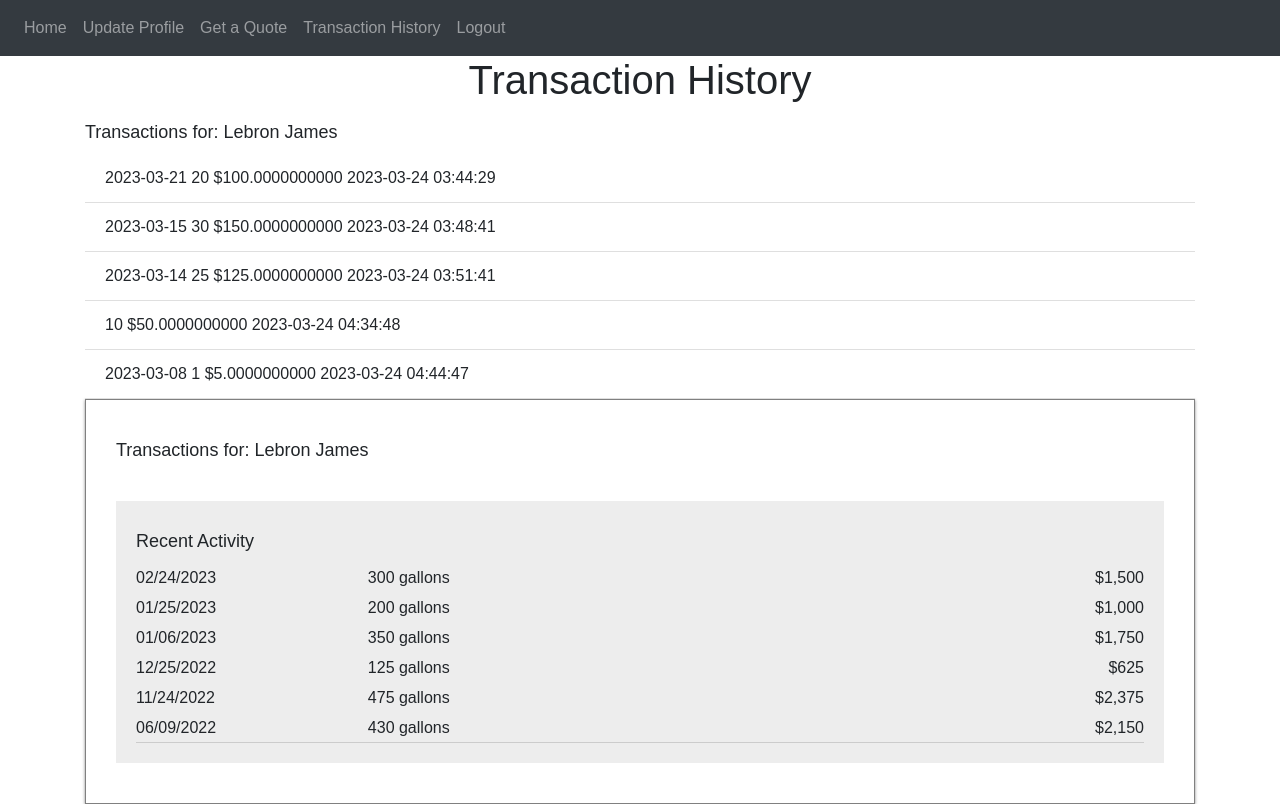
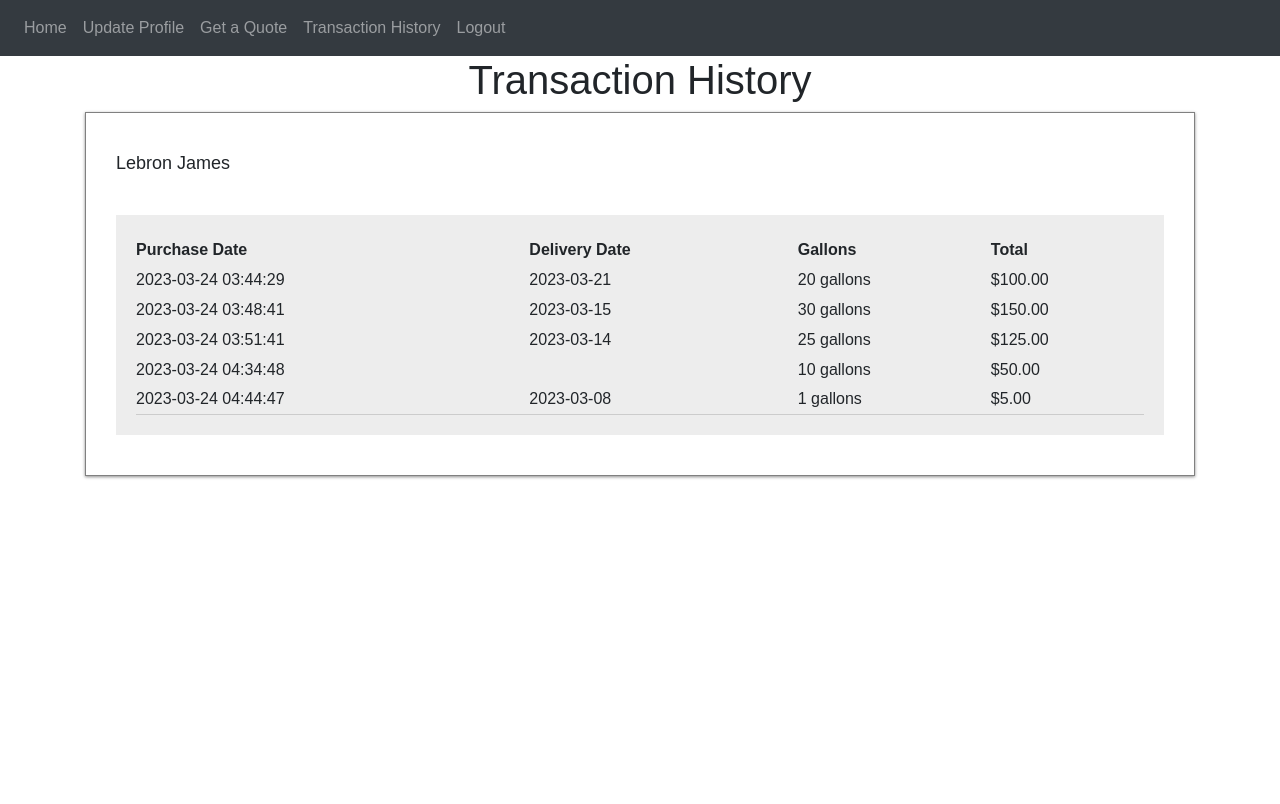
Before and after one commit to louWaldo/TempGroupProject, a Flask app: page /history in a window 1280 px wide. After the commit the page ends 479 px from the top, so only its background shows below. Run offline with Flask 2, Linux system fonts and the light colour scheme; a user stored in the database is signed in; data comes from the database, SQL or seed files in the repository; both versions use the stored data as it was after the commit; some libraries are stand-ins or nearby versions.

Commit message:
finsished formatting, fixed datetime issue

```diff
--- a/website/models.py
+++ b/website/models.py
@@ -32,7 +32,7 @@ class Note(db.Model):
 class Transaction(db.Model):
     id = db.Column(db.Integer, primary_key=True)
     gallons = db.Column(db.Integer)
-    total = db.Column(db.Numeric)
+    total = db.Column(db.Numeric(10,2))
     date = db.Column(db.DateTime(timezone=True), default=func.now())
     delivery_date = db.Column(db.String(20))
     user_id = db.Column(db.Integer, db.ForeignKey('user.id'))
--- a/website/templates/history.html
+++ b/website/templates/history.html
@@ -3,71 +3,30 @@
 
 {% block content %}
 <h1 align="center">Transaction History</h1>
-<div class="header">
-    <h3> Transactions for: {{current_user.fullName}} </h3>
-</div>
-<ul class="list-group list-group-flush" id="transactions">
-    {% for transaction in user.transactions %}
-    <li class="list-group-item">
-        {{transaction.delivery_date}}
-        {{transaction.gallons}}
-        ${{transaction.total}}
-        {{transaction.date}}
-    </li>
-    {% endfor %}
-</ul>
-
-
-
-
-
-
-
-<!-- above is the code for displaying notes, gotta translate this into displaying transactions -->
-
-
-
 
 <div class="history-container">
     <div class="header">
-        <h3> Transactions for: {{current_user.fullName}} </h3>
+        <h3>{{current_user.fullName}} </h3>
     </div>
     <div>
     </div>
     <div class="transactions">
-        <h3>Recent Activity</h3>
         <table>
             <tbody>
-                <tr class="transaction-row">
-                    <td class="transaction-date">02/24/2023</td>
-                    <td>300 gallons</td>
-                    <td class="transaction-amount">$1,500</td>
-                </tr>
-                <tr class="transaction-row">
-                    <td class="transaction-date">01/25/2023</td>
-                    <td>200 gallons</td>
-                    <td class="transaction-amount">$1,000</td>
-                </tr>
-                <tr class="transaction-row">
-                    <td class="transaction-date">01/06/2023</td>
-                    <td>350 gallons</td>
-                    <td class="transaction-amount">$1,750</td>
-                </tr>
-                <tr class="transaction-row">
-                    <td class="transaction-date">12/25/2022</td>
-                    <td>125 gallons</td>
-                    <td class="transaction-amount">$625</td>
-                </tr>
-                <tr class="transaction-row">
-                    <td class="transaction-date">11/24/2022</td>
-                    <td>475 gallons</td>
-                    <td class="transaction-amount">$2,375</td>
-                </tr>
-                <tr class="transaction-row">
-                    <td class="transaction-date">06/09/2022</td>
-                    <td>430 gallons</td>
-                    <td class="transaction-amount">$2,150</td>
-                </tr>
+            <tr class="transaction-row">
+                <td><strong>Purchase Date</strong></td>
+                <td><strong>Delivery Date</strong></td>
+                <td><strong>Gallons</strong></td>
+                <td><strong>Total</strong></td>
+            </tr>
+            {% for transaction in user.transactions %}
+            <tr class="transaction-row">
+                <td>{{transaction.date}}</td>
+                <td>{{transaction.delivery_date}}</td>
+                <td>{{transaction.gallons}} gallons</td>
+                <td>${{transaction.total}}</td>
+            </tr>
+            {% endfor %}
             </tbody>
         </table>
     </div>
--- a/website/templates/price_module.html
+++ b/website/templates/price_module.html
@@ -36,6 +36,7 @@
 
 
 
+
 <div>
     <h4>Your Quote</h4>
     <span id="total" style="font-weight:bold;">0</span>
--- a/website/views.py
+++ b/website/views.py
@@ -86,6 +86,8 @@ def price_module():
         address = request.form.get('address')
         delivery_date = request.form.get('date')
 
+        #in phase 4, the line below will look like
+        # total = givePrice(gallons, state,...., other factors that may determine price)
         total = 5*gallons
 
         newTransaction = Transaction(gallons=gallons,total=total, delivery_date=delivery_date, user_id=current_user.id)
```
Also changed, not shown: website/database.db.
